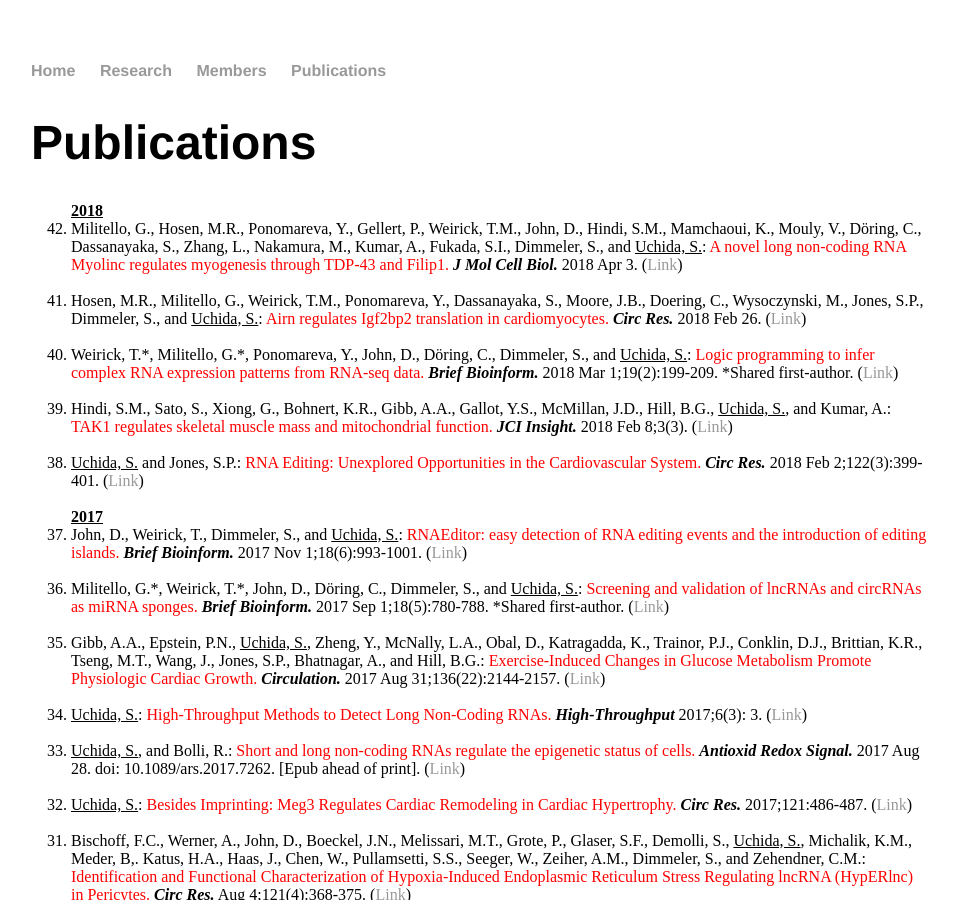
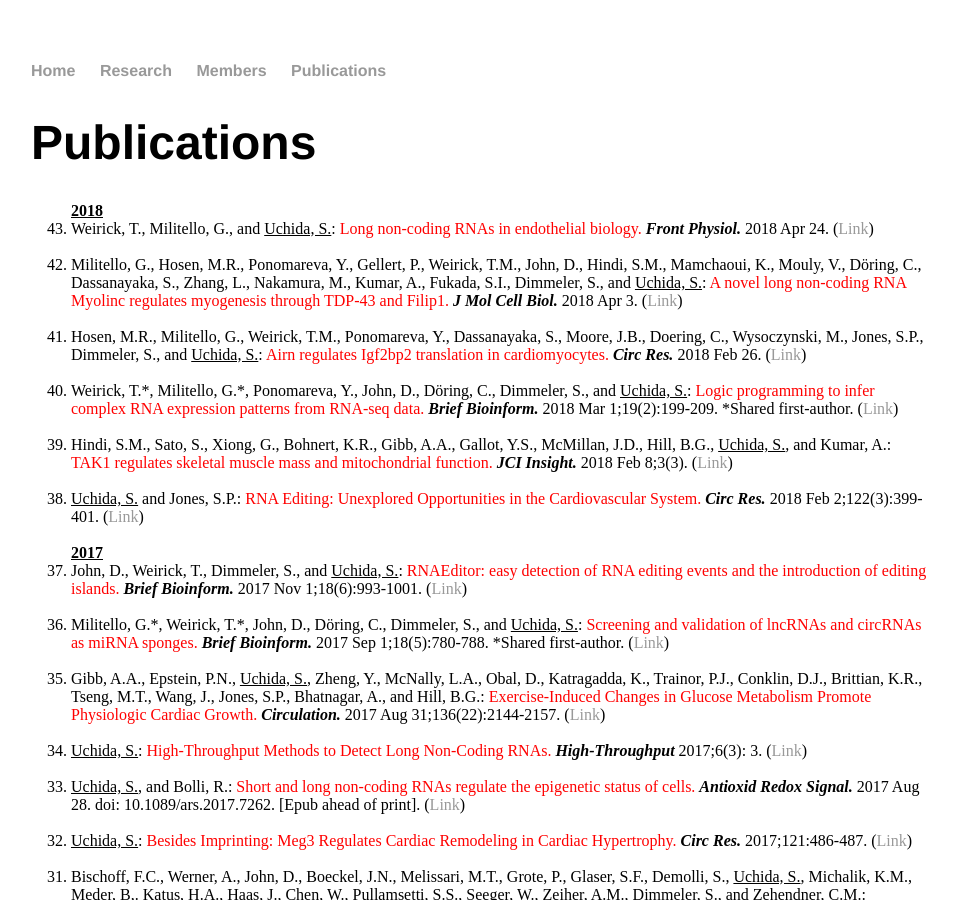
Before and after one commit to heartlncrna/heartlncrna.github.io, a Jekyll site: the page publications/pub_list.html, which Jekyll copies as it is, in a window 1280 px wide and 900 px high. Shown: the whole window, without its empty margins (161-1118 px from the left). Built offline with Jekyll 4.4.1, drawn with Linux system fonts in a browser that asks for light colours.

Commit message:
Update pub_list.html

```diff
--- a/publications/pub_list.html
+++ b/publications/pub_list.html
@@ -28,6 +28,9 @@
 			<ol reversed="reversed">
 
 			<strong><u> 2018 </u></strong>
+				<li>Weirick, T., Militello, G., and <u>Uchida, S.</u>: <font color="red">Long non-coding RNAs in endothelial biology.</font> <b><i>Front Physiol.</i></b> 2018 Apr 24. (<a href="https://www.frontiersin.org/articles/10.3389/fphys.2018.00522/abstract">Link</span></a>)</li>
+			<br>
+
 				<li>Militello, G., Hosen, M.R., Ponomareva, Y., Gellert, P., Weirick, T.M., John, D., Hindi, S.M., Mamchaoui, K., Mouly, V., Döring, C., Dassanayaka, S., Zhang, L., Nakamura, M., Kumar, A., Fukada, S.I., Dimmeler, S., and <u>Uchida, S.</u>: <font color="red">A novel long non-coding RNA Myolinc regulates myogenesis through TDP-43 and Filip1.</font> <b><i>J Mol Cell Biol.</i></b> 2018 Apr 3. (<a href="https://academic.oup.com/jmcb/advance-article/doi/10.1093/jmcb/mjy025/4959340">Link</span></a>)</li>
 			<br>
 
```
